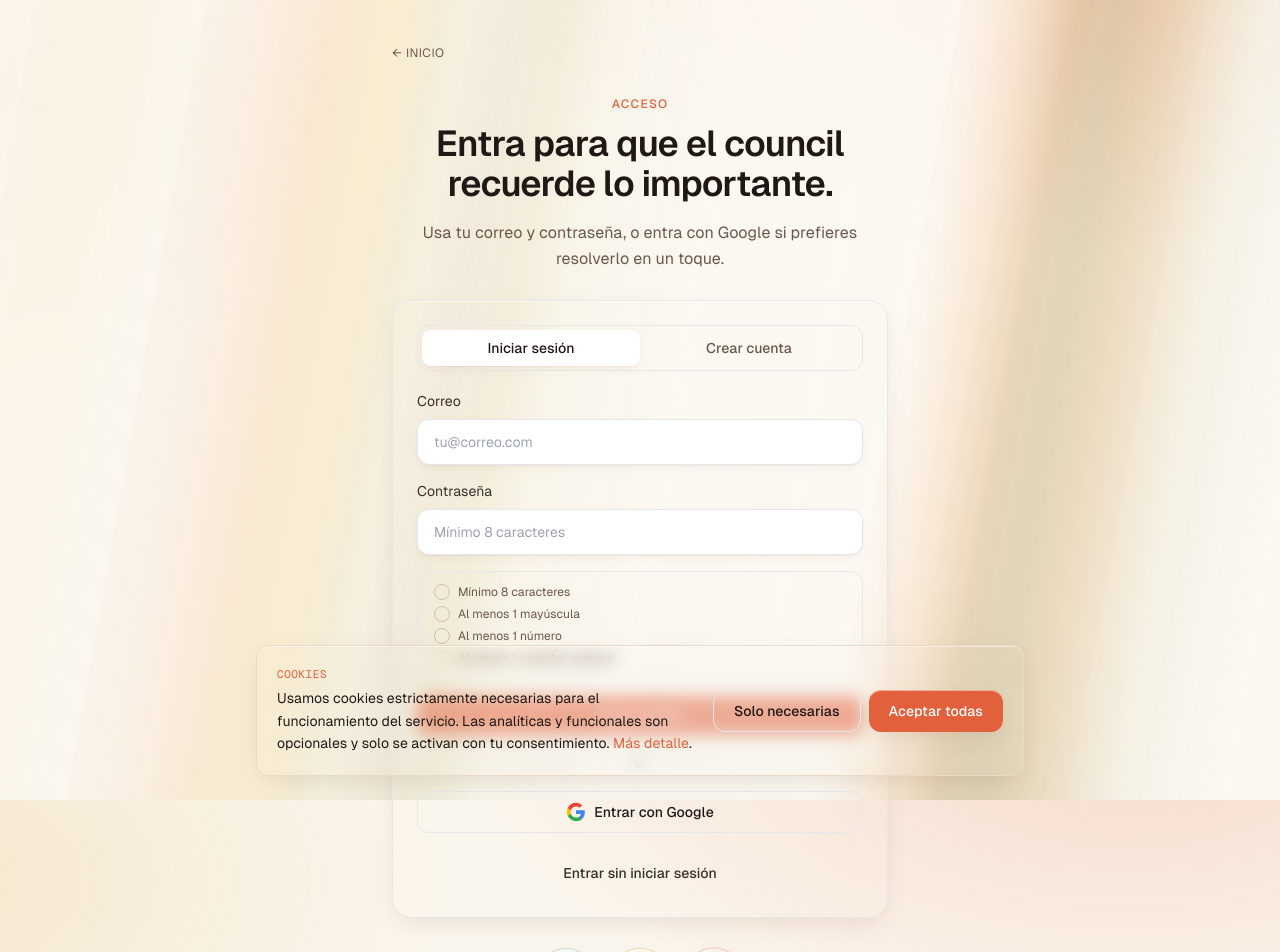
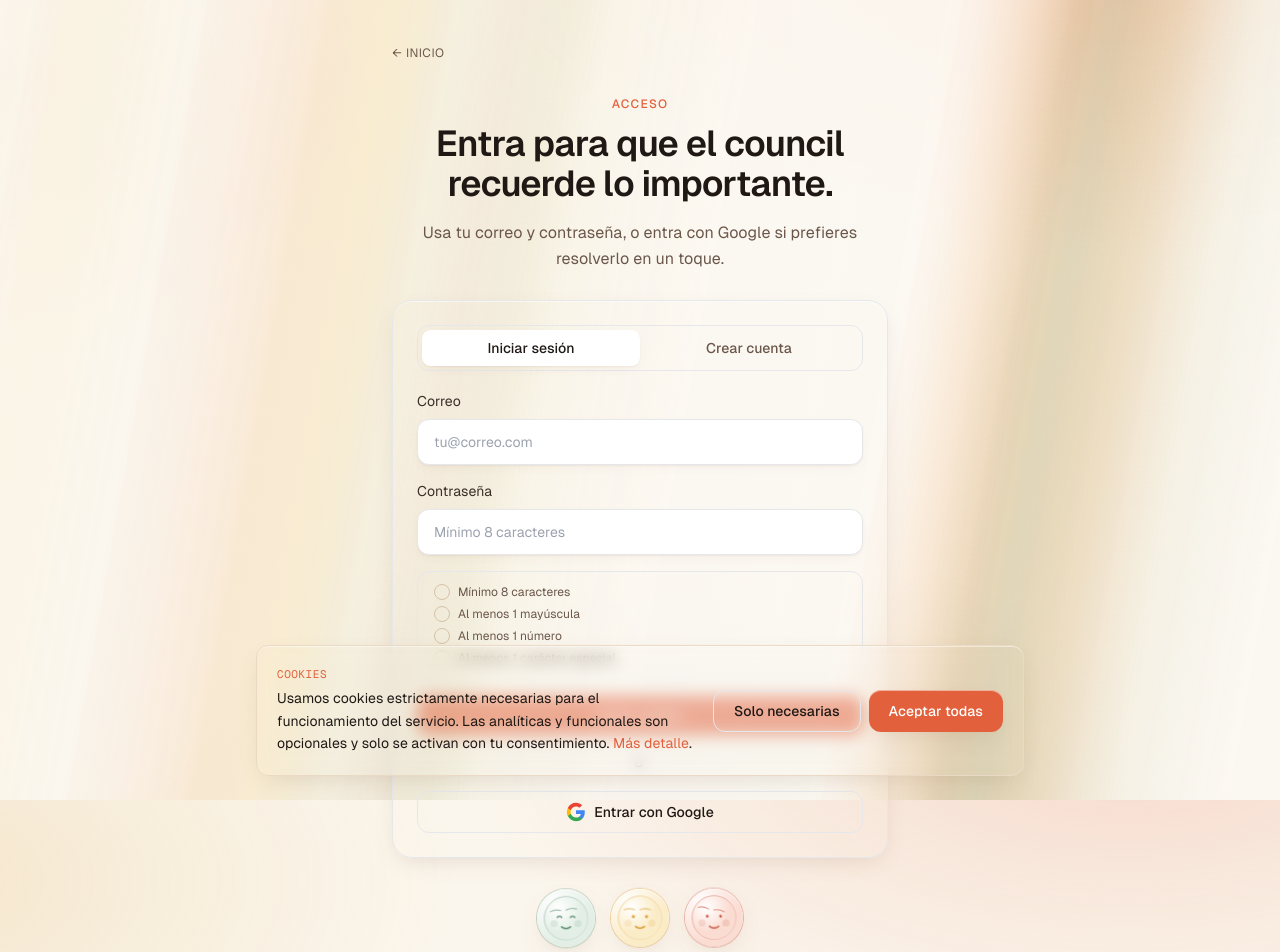
Before and after one commit to milandealba25/Councilia, a Next.js app: page /login in a window 1280 px wide. Shown: the top 952 px of the page. Built offline with nearby package versions, Linux system fonts and the light colour scheme.

Commit message:
Quitar botones de acceso sin sesión del login
- Eliminar "Entrar sin iniciar sesión" y "Continuar con este flujo"
- Limpiar import de Link no usado

Co-authored-by: Cursor <cursoragent@cursor.com>

```diff
--- a/components/auth/LoginForm.tsx
+++ b/components/auth/LoginForm.tsx
@@ -1,6 +1,5 @@
 "use client";
 
-import Link from "next/link";
 import { useMemo, useState } from "react";
 import { useRouter, useSearchParams } from "next/navigation";
 import { Button, LinkButton } from "@/components/ui/Button";
@@ -280,10 +279,6 @@ export function LoginForm() {
         Entrar con Google
       </LinkButton>
 
-      <LinkButton href="/session?guest=1" variant="ghost" className="w-full">
-        Entrar sin iniciar sesión
-      </LinkButton>
-
       {notice && (
         <p
           className="rounded-council border border-marco/30 bg-marco-soft/70 px-4 py-3 text-sm leading-relaxed text-foreground-soft"
@@ -299,14 +294,6 @@ export function LoginForm() {
         </p>
       )}
 
-      {reason === "survey" && (
-        <Link
-          href={next as never}
-          className="text-center text-sm text-muted underline-offset-4 hover:text-accent-strong hover:underline"
-        >
-          Continuar con este flujo
-        </Link>
-      )}
     </div>
   );
 }
```
